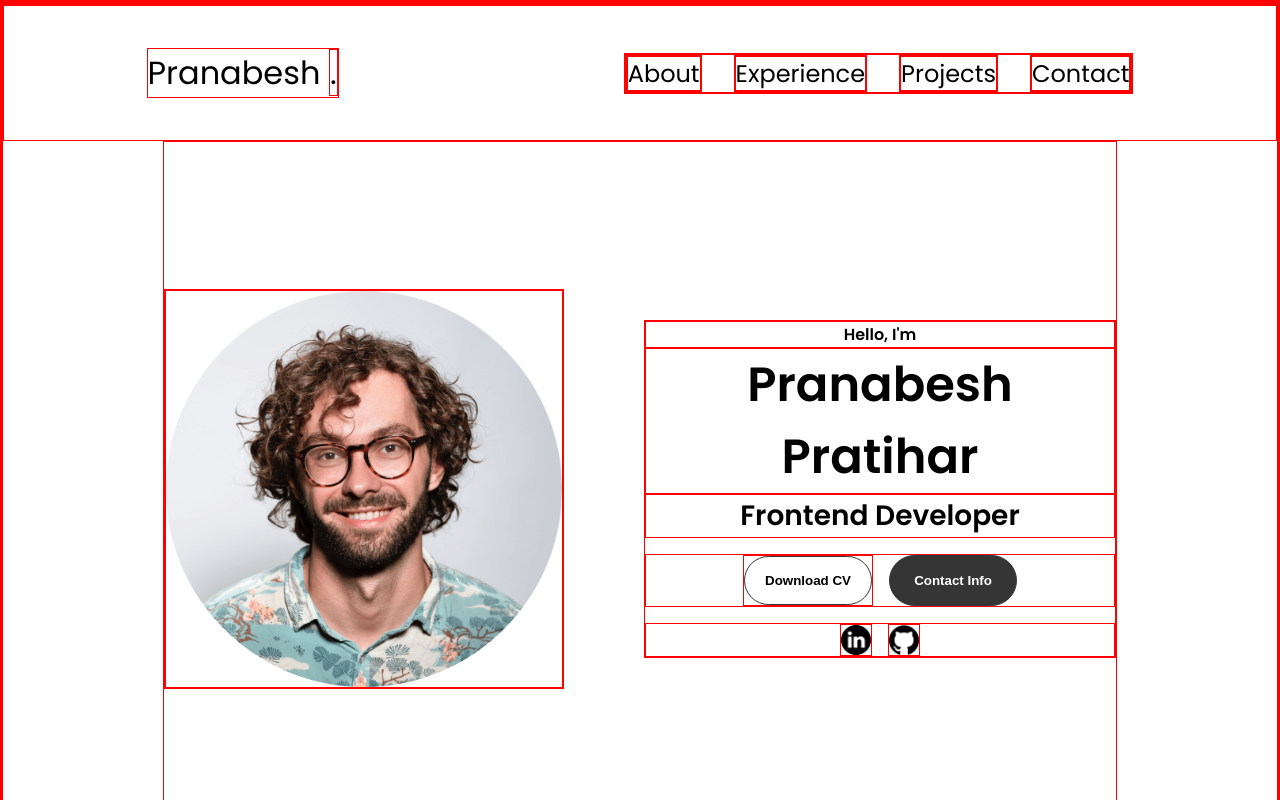
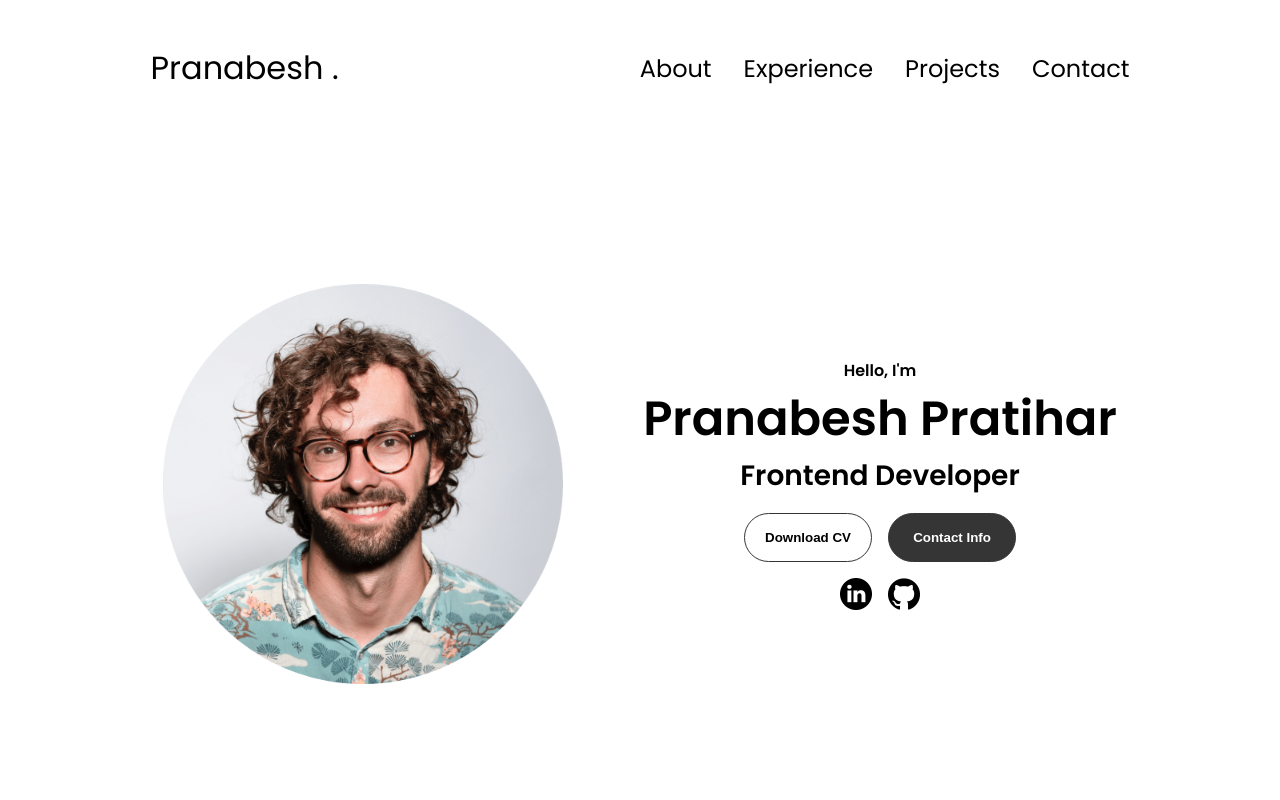
Before and after one commit to pranabesh11/pranabesh_portfolio, a React (Vite) app: page / in a window 1280 px wide. Shown: the top 800 px of the page. Built offline with nearby package versions, Linux system fonts and the light colour scheme.

Commit message:
css changed

```diff
--- a/src/components/contact/contact.css
+++ b/src/components/contact/contact.css
@@ -1,7 +1,5 @@
 /* CONTACT */
-  *{
-    border: 1px solid red;
-  }
+
   #contact {
     display: flex;
     justify-content: center;
@@ -118,7 +116,6 @@
       margin: 0;
     }
     .contact-info-container p a{
-      color: green;
       font-size: 13px;
     }
     .contact-info-container p,
```
